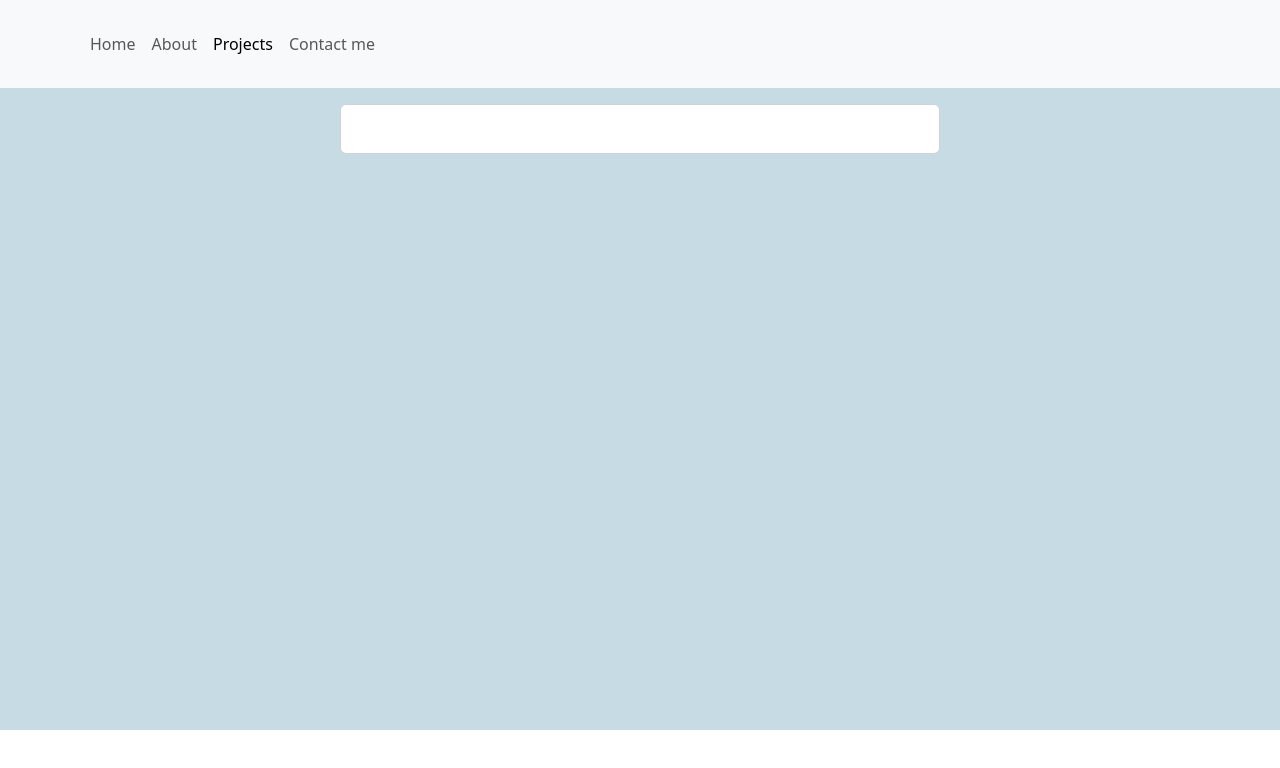
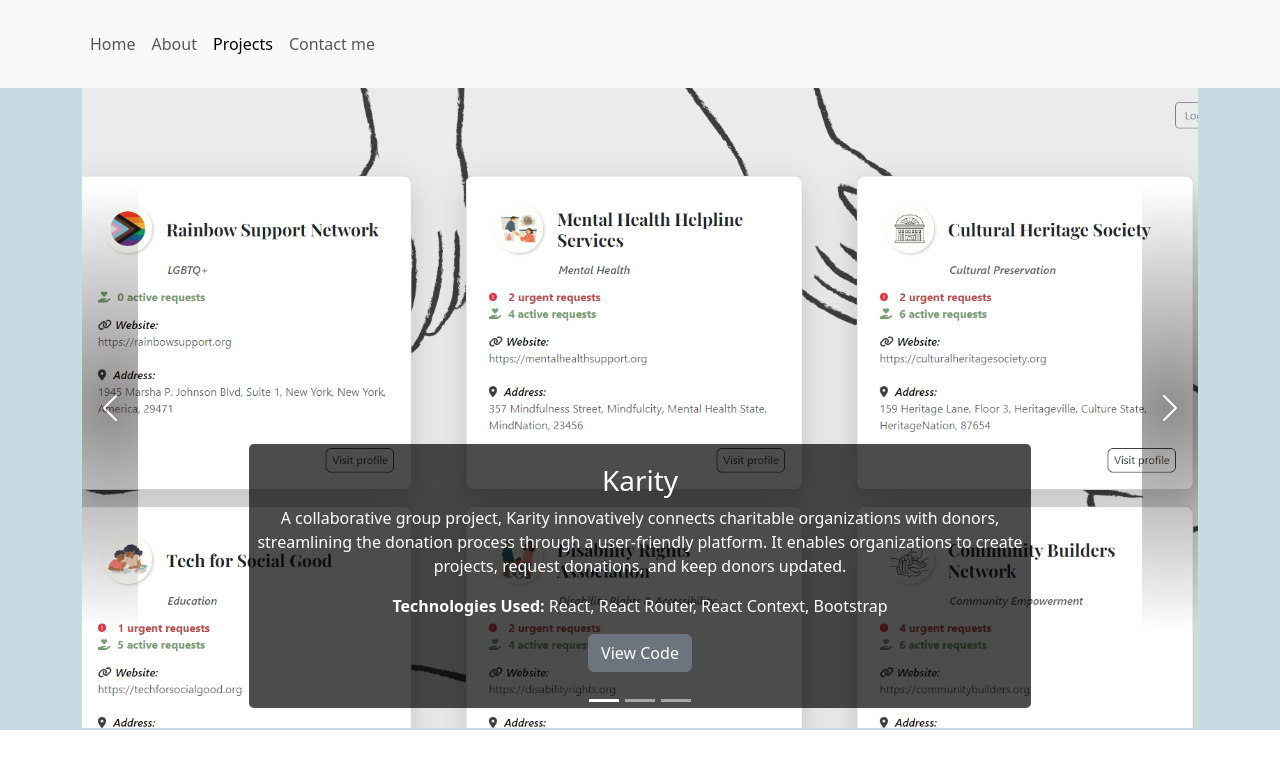
Before and after one commit to Klobsinger/Klobsinger.github.io, a React (Create React App) app in the folder portfolio/: page /Portfolio in a window 1280 px wide. Shown: the top 768 px of the page. Built offline with nearby package versions, Linux system fonts and the light colour scheme.

Commit message:
Feat: change portfolio to carousel

```diff
--- a/portfolio/src/Routes/Portfolio/Portfolio.jsx
+++ b/portfolio/src/Routes/Portfolio/Portfolio.jsx
@@ -1,29 +1,60 @@
 import React from 'react';
-import Card from 'react-bootstrap/Card';
-import Button from 'react-bootstrap/Button';
+import Container from 'react-bootstrap/Container';
+import karityImage from '../../Assets/karity.png';
+import linkfolioImage from '../../Assets/linkfolio.png';
+import photolabsImage from '../../Assets/photolabs.png';
 
-export function Portfolio({ title, description, imageUrl, techStack, projectLink, codeLink }) {
+import Carousel from 'react-bootstrap/Carousel';
+import './Portfolio.css';
+
+export function Portfolio() {
+  const projects = [
+    {
+      title: "Karity",
+      description: "A collaborative group project, Karity innovatively connects charitable organizations with donors, streamlining the donation process through a user-friendly platform. It enables organizations to create projects, request donations, and keep donors updated.",
+      imageUrl: karityImage,
+      techStack: ["React", "React Router", "React Context", "Bootstrap"],
+      codeLink: "https://github.com/Klobsinger/Karity",
+    },
+    {
+      title: "Linkfolio",
+      description: "A collaborative group project, Linkfolio allows learners to save learning resources like tutorials, blogs, and videos in a central place that is publicly available to any user.",
+      imageUrl: linkfolioImage,
+      techStack: ["HTML", "CSS", "JavaScript", "jQuery", "EJS"],
+      codeLink: "https://github.com/Klobsinger/Linkfolio",
+    },
+    {
+      title: "PhotoLabs",
+      description: "React-based single-page application that allows users to view photos in different contexts.",
+      imageUrl: photolabsImage,
+      techStack: ["Axios", "React", "SASS", "Webpack"],
+      codeLink: "https://github.com/Klobsinger/photolabs",
+    },
+  ];
+
   return (
-    <Card className="h-100" style={{ width: '50vw', maxWidth: '600px', margin: '1rem auto' }}>
-      {imageUrl && (
-        <div style={{
-          backgroundImage: `url(${imageUrl})`,
-          backgroundSize: 'cover',
-          backgroundPosition: 'center',
-          height: '300px'
-        }} />
-      )}
-      <Card.Body>
-        <Card.Title>{title}</Card.Title>
-        <Card.Text>
-          {description}
-          {techStack && <p><strong>Technologies Used:</strong> {techStack.join(', ')}</p>}
-        </Card.Text>
-        <div>
-          {projectLink && <Button variant="primary" href={projectLink} target="_blank" rel="noopener noreferrer">View Project</Button>}
-          {codeLink && <Button variant="secondary" href={codeLink} target="_blank" rel="noopener noreferrer" style={{ marginLeft: '0.5rem' }}>View Code</Button>}
-        </div>
-      </Card.Body>
-    </Card>
+    <Container>
+      <Carousel interval={null}>
+        {projects.map((project, index) => (
+          <Carousel.Item key={index}>
+            <img
+              className="d-block w-100"
+              src={project.imageUrl}
+              alt={project.title}
+              style={{height: '80vh', objectFit: 'cover'}}
+            />
+            <Carousel.Caption style={{backgroundColor: 'rgba(0, 0, 0, 0.7)', borderRadius: '5px'}}>
+              <h3>{project.title}</h3>
+              <p>{project.description}</p>
+              {project.techStack && <p><strong>Technologies Used:</strong> {project.techStack.join(', ')}</p>}
+              <p>
+                {project.projectLink && <a href={project.projectLink} target="_blank" rel="noopener noreferrer" className="btn btn-primary mr-2">View Project</a>}
+                {project.codeLink && <a href={project.codeLink} target="_blank" rel="noopener noreferrer" className="btn btn-secondary">View Code</a>}
+              </p>
+            </Carousel.Caption>
+          </Carousel.Item>
+        ))}
+      </Carousel>
+    </Container>
   );
 }
```
